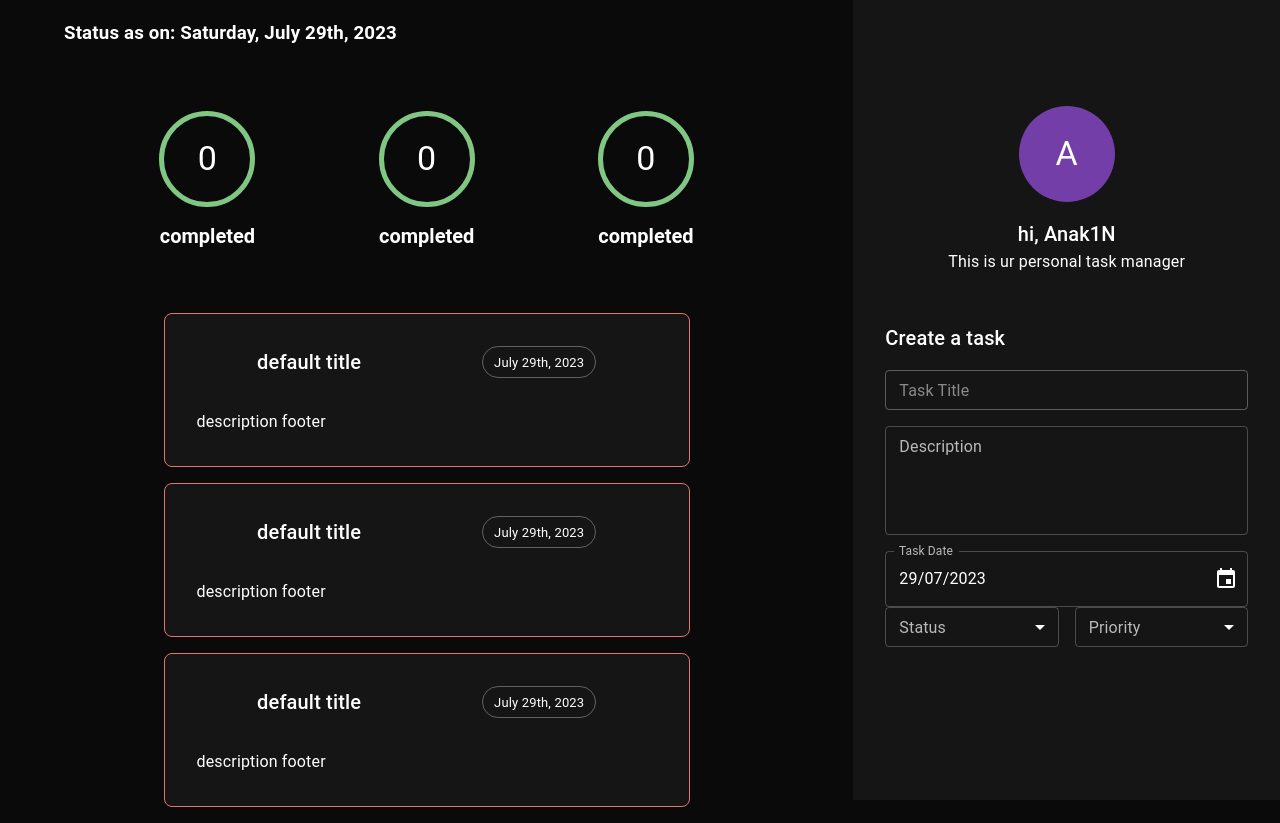
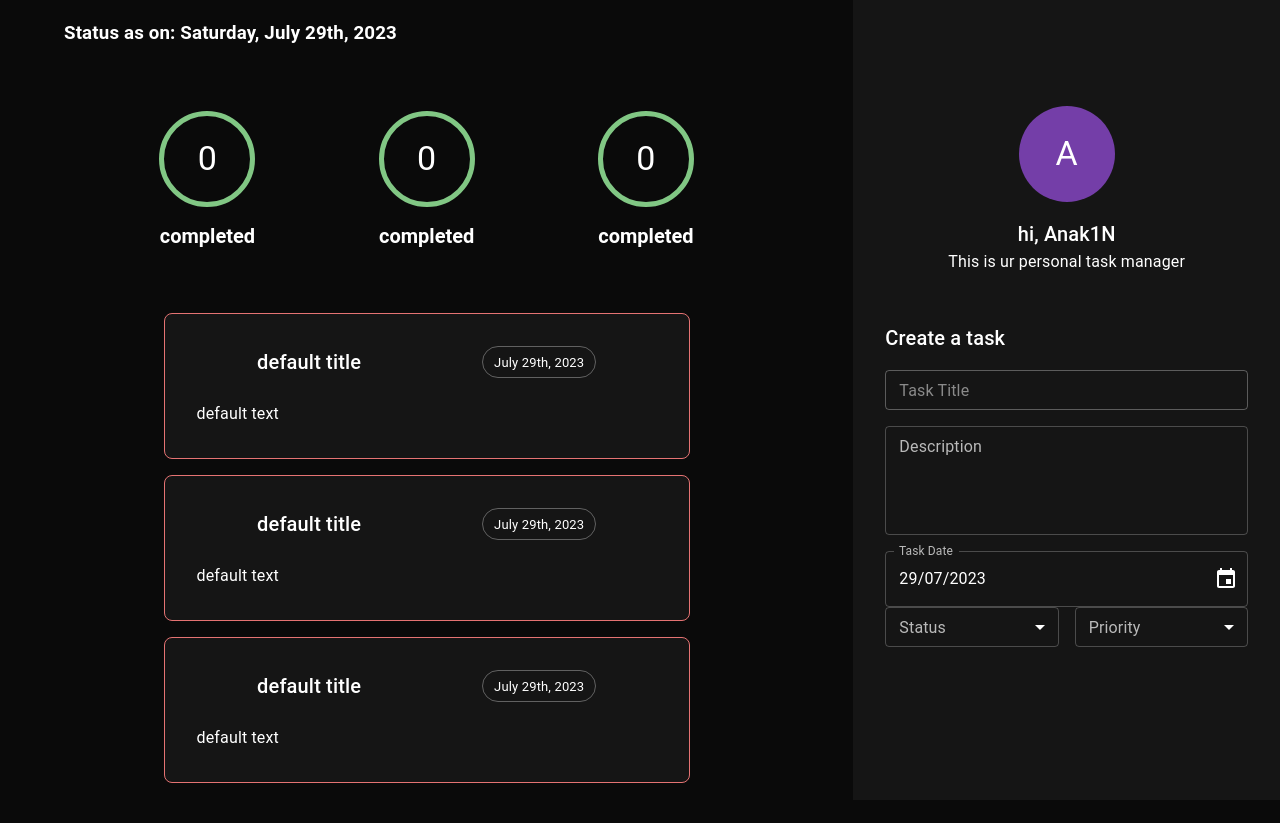
Before and after one commit to penevmx/todoApp, a React (Create React App) app: page / in a window 1280 px wide. After the commit the page ends 800 px from the top, so only its background shows below. Built offline with nearby package versions, Linux system fonts and the light colour scheme.

Commit message:
feat: add description for single task

```diff
--- a/src/components/Task/Task.tsx
+++ b/src/components/Task/Task.tsx
@@ -1,6 +1,7 @@
 import React, { FC, ReactElement } from 'react';
 import { Box } from '@mui/material';
 import TaskHeader from './_taskHeader';
+import TaskDescription from './_taskDescription';
 
 const Task: FC = (props): ReactElement => {
     return (
@@ -19,9 +20,8 @@
                 borderColor: 'error.light'
             }}
         >
-            <TaskHeader/>
-            description
-            footer
+            <TaskHeader />
+            <TaskDescription />
         </Box>
     )
 }
--- /dev/null
+++ b/src/components/Task/_taskDescription.tsx
@@ -0,0 +1,22 @@
+import React, { FC, ReactElement } from 'react';
+import { Box, Typography } from '@mui/material';
+import { ITaskDescription } from './interfaces/ITaskDescription';
+import PropTypes from 'prop-types';
+
+const TaskDescription: FC<ITaskDescription> = (
+    props
+): ReactElement => {
+
+    const { description = 'default text' } = props;
+    return (
+        <Box>
+            <Typography>{description}</Typography>
+        </Box>
+    )
+}
+
+TaskDescription.propTypes = {
+    description: PropTypes.string,
+}
+
+export default TaskDescription
--- a/src/components/Task/_taskHeader.tsx
+++ b/src/components/Task/_taskHeader.tsx
@@ -8,14 +8,14 @@
     props
 ): ReactElement => {
 
-    const { title = 'default title', date = new Date() } = props
+    const { title = 'default title', date = new Date() } = props;
 
     return (
         <Box
             display='flex'
             justifyContent='space-around'
             width='100%'
-            mb={4}
+            mb={3}
         >
             <Box>
                 <Typography variant='h6'>{title}</Typography>
--- /dev/null
+++ b/src/components/Task/interfaces/ITaskDescription.ts
@@ -0,0 +1,3 @@
+export interface ITaskDescription {
+    description?: string
+}
```
